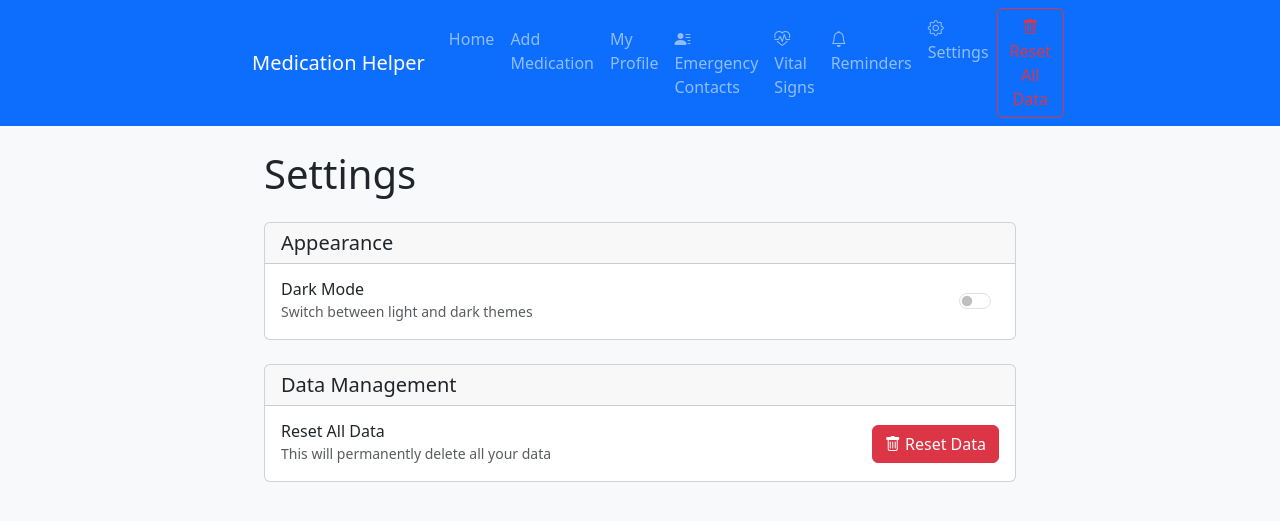
After one commit to esamuel/medication_helper, a Flask app: page /settings in a window 1280 px wide. The commit adds this page. Shown: the top 521 px of the page. Run offline with Flask 3, Linux system fonts and the light colour scheme; parts of the project's set-up code (start-up, migrations or seed data) failed here and were passed over; some libraries are stand-ins or nearby versions.

Commit message:
Add settings page with dark mode toggle
- Create settings page with dark mode toggle and reset data option
- Update base template to support dark mode
- Add settings link to navigation
- Move reset data functionality to settings page
- Add theme context processor

```diff
--- a/app.py
+++ b/app.py
@@ -1,4 +1,4 @@
-from flask import Flask, render_template, request, redirect, url_for, flash, jsonify
+from flask import Flask, render_template, request, redirect, url_for, flash, jsonify, session
 from flask_sqlalchemy import SQLAlchemy
 from datetime import datetime, timedelta
 import os
@@ -675,21 +675,49 @@ def check_reminders():
 @app.route('/reset_data', methods=['POST'])
 def reset_data():
     try:
-        # Delete all records from each table
-        EmergencyContact.query.delete()
-        VitalSigns.query.delete()
-        Medication.query.delete()
-        UserProfile.query.delete()
-
-        # Commit the changes
-        db.session.commit()
-        flash('All data has been successfully reset!', 'success')
+        # Drop all tables
+        db.drop_all()
+        # Recreate all tables
+        db.create_all()
+        flash('All data has been reset successfully!', 'success')
     except Exception as e:
         logger.error(f"Error resetting data: {str(e)}")
-        db.session.rollback()
-        flash('There was an error resetting the data.', 'error')
+        flash('Error resetting data', 'error')
 
     return redirect(url_for('index'))
+
+@app.route('/settings', methods=['GET', 'POST'])
+def settings():
+    if request.method == 'POST':
+        action = request.form.get('action')
+
+        if action == 'toggle_theme':
+            # Toggle theme in session
+            current_theme = session.get('theme', 'light')
+            session['theme'] = 'dark' if current_theme == 'light' else 'light'
+            return jsonify({'theme': session['theme']})
+
+        elif action == 'reset_data':
+            try:
+                # Drop all tables
+                db.drop_all()
+                # Recreate all tables
+                db.create_all()
+                flash('All data has been reset successfully!', 'success')
+            except Exception as e:
+                logger.error(f"Error resetting data: {str(e)}")
+                flash('Error resetting data', 'error')
+
+            return redirect(url_for('settings'))
+
+    # Get current theme
+    theme = session.get('theme', 'light')
+    return render_template('settings.html', theme=theme)
+
+@app.context_processor
+def inject_theme():
+    """Make theme available to all templates"""
+    return {'theme': session.get('theme', 'light')}
 
 if __name__ == '__main__':
     app.run(debug=True)
--- a/templates/base.html
+++ b/templates/base.html
@@ -1,5 +1,5 @@
 <!DOCTYPE html>
-<html lang="en">
+<html lang="en" data-bs-theme="{{ theme }}">
 <head>
     <meta charset="UTF-8">
     <meta name="viewport" content="width=device-width, initial-scale=1.0">
@@ -15,6 +15,18 @@
         .medication-card:hover {
             transform: translateY(-5px);
         }
+        /* Dark mode specific styles */
+        [data-bs-theme="dark"] {
+            --bs-body-bg: #212529;
+            --bs-body-color: #f8f9fa;
+        }
+        [data-bs-theme="dark"] .navbar {
+            background-color: #343a40 !important;
+        }
+        [data-bs-theme="dark"] .card {
+            background-color: #343a40;
+            border-color: #495057;
+        }
     </style>
 </head>
 <body class="bg-light">
@@ -25,7 +37,7 @@
                 <span class="navbar-toggler-icon"></span>
             </button>
             <div class="collapse navbar-collapse" id="navbarNav">
-                <ul class="navbar-nav">
+                <ul class="navbar-nav me-auto">
                     <li class="nav-item">
                         <a class="nav-link" href="{{ url_for('index') }}">Home</a>
                     </li>
@@ -51,12 +63,21 @@
                         </a>
                     </li>
                 </ul>
+                <ul class="navbar-nav">
+                    <li class="nav-item">
+                        <a class="nav-link" href="{{ url_for('settings') }}">
+                            <i class="bi bi-gear"></i> Settings
+                        </a>
+                    </li>
                     <!-- Reset Data Button -->
+                    <li class="nav-item">
                         <form action="{{ url_for('reset_data') }}" method="POST" class="d-flex" onsubmit="return confirm('Are you sure you want to reset all data? This cannot be undone!');">
                             <button type="submit" class="btn btn-outline-danger">
                                 <i class="bi bi-trash"></i> Reset All Data
                             </button>
                         </form>
+                    </li>
+                </ul>
             </div>
         </div>
     </nav>
--- /dev/null
+++ b/templates/settings.html
@@ -0,0 +1,86 @@
+{% extends "base.html" %}
+
+{% block title %}Settings{% endblock %}
+
+{% block content %}
+<div class="container">
+    <h1 class="mb-4">Settings</h1>
+
+    <!-- Theme Settings -->
+    <div class="card mb-4">
+        <div class="card-header">
+            <h2 class="h5 mb-0">Appearance</h2>
+        </div>
+        <div class="card-body">
+            <div class="d-flex justify-content-between align-items-center">
+                <div>
+                    <h3 class="h6 mb-0">Dark Mode</h3>
+                    <small class="text-muted">Switch between light and dark themes</small>
+                </div>
+                <div class="form-check form-switch">
+                    <input class="form-check-input" type="checkbox" id="themeToggle"
+                           {% if theme == 'dark' %}checked{% endif %}>
+                </div>
+            </div>
+        </div>
+    </div>
+
+    <!-- Data Management -->
+    <div class="card mb-4">
+        <div class="card-header">
+            <h2 class="h5 mb-0">Data Management</h2>
+        </div>
+        <div class="card-body">
+            <div class="d-flex justify-content-between align-items-center">
+                <div>
+                    <h3 class="h6 mb-0">Reset All Data</h3>
+                    <small class="text-muted">This will permanently delete all your data</small>
+                </div>
+                <form method="POST" onsubmit="return confirm('Are you sure you want to reset all data? This action cannot be undone.');">
+                    <input type="hidden" name="action" value="reset_data">
+                    <button type="submit" class="btn btn-danger">
+                        <i class="bi bi-trash"></i> Reset Data
+                    </button>
+                </form>
+            </div>
+        </div>
+    </div>
+</div>
+{% endblock %}
+
+{% block scripts %}
+<script>
+document.addEventListener('DOMContentLoaded', function() {
+    const themeToggle = document.getElementById('themeToggle');
+
+    themeToggle.addEventListener('change', function() {
+        // Send POST request to toggle theme
+        fetch('{{ url_for("settings") }}', {
+            method: 'POST',
+            headers: {
+                'Content-Type': 'application/x-www-form-urlencoded',
+            },
+            body: 'action=toggle_theme'
+        })
+        .then(response => response.json())
+        .then(data => {
+            // Update theme
+            document.documentElement.setAttribute('data-bs-theme', data.theme);
+
+            // Update icons if needed
+            const icons = document.querySelectorAll('.theme-icon');
+            icons.forEach(icon => {
+                if (data.theme === 'dark') {
+                    icon.classList.remove('bi-sun');
+                    icon.classList.add('bi-moon');
+                } else {
+                    icon.classList.remove('bi-moon');
+                    icon.classList.add('bi-sun');
+                }
+            });
+        })
+        .catch(error => console.error('Error:', error));
+    });
+});
+</script>
+{% endblock %}
```
Lines whose indentation alone changed are shown as unchanged.
